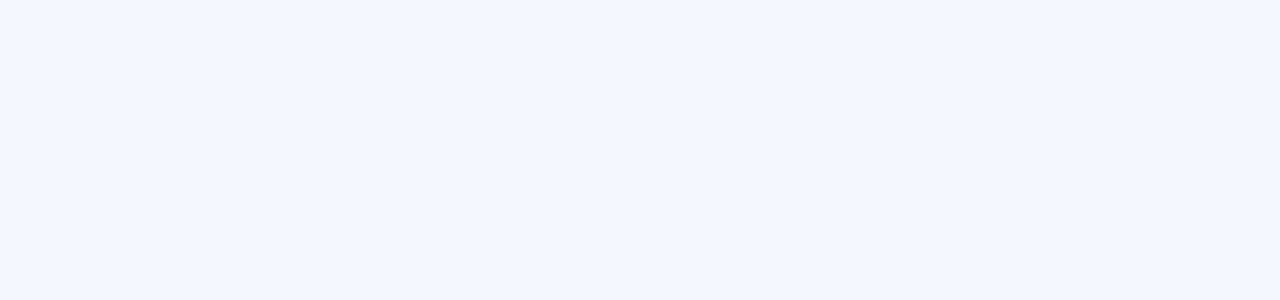
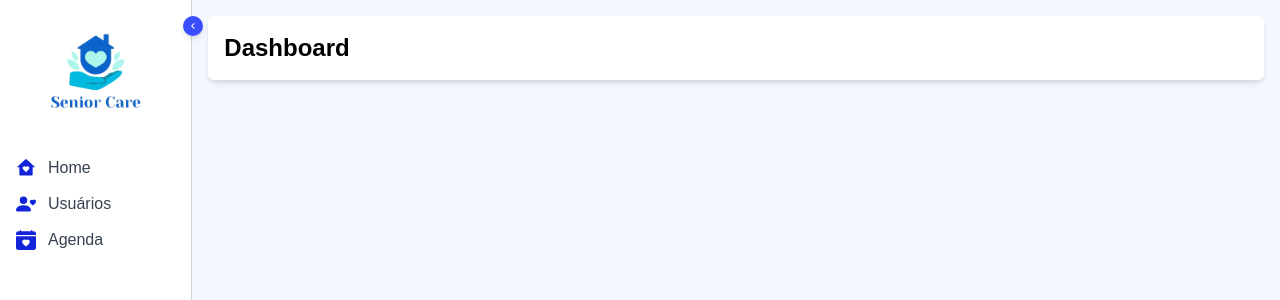
Before and after one commit to DannyCMMarques/Front-ProjetoVoluntario-, a React (Vite) app in the folder vite-project/: page /home in a window 1280 px wide. Before the commit this address had no page. Shown: the top 300 px of the page. Built offline with nearby package versions, Linux system fonts and the light colour scheme.

Commit message:
#51 update: foi atualizado o menu lateral

```diff
--- a/vite-project/src/App.tsx
+++ b/vite-project/src/App.tsx
@@ -18,9 +18,9 @@ function App() {
       {menuLateralVisivel ? (
         <Layout>
           <Routes>
-            <Route path="/inicio" element={<Dashboard />} />
-            <Route path="/usuario" element={<Usuarios />} />
-            <Route path="/idosos" element={<ListaUsuarios />} />
+            <Route path="/home" element={<Dashboard />} />
+            <Route path="/meu-perfil" element={<Usuarios />} />
+            <Route path="/idoso" element={<ListaUsuarios />} />
             <Route path="/voluntarios" element={<ListaUsuarios />} />
             <Route path="/agenda" element={<Atividades />} />
           </Routes>
--- a/vite-project/src/components/container/index.tsx
+++ b/vite-project/src/components/container/index.tsx
@@ -1,4 +1,4 @@
-const ContainerItem = ({ children }): any => {
+const ContainerItem = ({ children })=> {
   return (
     <div className="flex justify-center items-start mt-4 h-screen">
     <div className="bg-white p-4 shadow-md w-[97%] rounded-md">
--- a/vite-project/src/components/menu-lateral/menu-lateral.tsx
+++ b/vite-project/src/components/menu-lateral/menu-lateral.tsx
@@ -1,120 +1,183 @@
+import { useEffect, useState } from "react";
+import { BsCalendarHeartFill, BsPersonHeart } from "react-icons/bs";
+import { MdChevronLeft, MdChevronRight } from "react-icons/md";
 import { RiHomeHeartFill } from "react-icons/ri";
-
-import { useContext, useEffect } from "react";
-import { BiSolidCalendarHeart, BiSolidLogOut } from "react-icons/bi";
-import { BsPersonHeart } from "react-icons/bs";
-import { FaUserEdit } from "react-icons/fa";
-import { MdVolunteerActivism } from "react-icons/md";
-import MenuContents from "../../utils/content/MenuContents";
-import { ThemeContext } from "./../../utils/context/ThemeContext/ThemeContext";
+import { useNavigate } from "react-router-dom";
+import MenuContents from "./../../utils/mocks/menu/MenuContents";
 
 const SideMenu = () => {
-  const { isOpen, toggle, setIsOpen, setToggle } = useContext(ThemeContext);
+  const [isExpanded, setIsExpanded] = useState(window.innerWidth > 768);
+  const [selectedMenu, setSelectedMenu] = useState("");
+  const [selectedSubmenu, setSelectedSubmenu] = useState("");
+  const [isSubmenuOpen, setIsSubmenuOpen] = useState(false);
+  const [shouldRenderText, setShouldRenderText] = useState(false);
 
-  const menuCardContent = MenuContents({
+  const menuItems = MenuContents({
     home: <RiHomeHeartFill />,
-    dados: <FaUserEdit />,
-    voluntarios: <MdVolunteerActivism />,
-    idosos: <BsPersonHeart />,
-    atividades: <BiSolidCalendarHeart />,
+    users: <BsPersonHeart />,
+    calendar: <BsCalendarHeartFill />,
   });
+  useEffect(() => {
+    if (isExpanded) {
+      const timeout = setTimeout(() => setShouldRenderText(true), 100);
+      if (selectedMenu) {
+        setIsSubmenuOpen(true);
+      }
+      return () => clearTimeout(timeout);
+    } else {
+      setShouldRenderText(false);
+      setIsSubmenuOpen(false);
+    }
+  }, [isExpanded, selectedMenu]);
+  const navigate = useNavigate();
 
-  useEffect(() => {
-    const handleResize = () => {
-      if (window.innerWidth < 760) {
-        setIsOpen(true);
-        setToggle(true);
-      } else {
-        setIsOpen(false);
-        setToggle(false);
-      }
-    };
+  const toggleMenu = () => {
+    setIsExpanded(!isExpanded);
+  };
 
-    window.addEventListener("resize", handleResize);
-    handleResize();
-
-    return () => window.removeEventListener("resize", handleResize);
-  }, [setIsOpen, setToggle]);
-
-  const toggleSideMenu = () => {
-    if (window.innerWidth > 760) {
-      setIsOpen(!isOpen);
+  const handleMenuClick = (menuId) => {
+    if (selectedMenu === menuId) {
+      setSelectedMenu("");
+      setIsSubmenuOpen(false);
+      setSelectedSubmenu("");
+    } else {
+      setSelectedMenu(menuId);
+      setIsSubmenuOpen(true);
+      setSelectedSubmenu("");
     }
   };
 
-  const handleNavegar = (href) => {
-    if (href !== "/sair") {
-      window.location.href = href;
+  const handleSubmenuClick = (submenuId) => {
+    setSelectedSubmenu(submenuId);
+  };
+  const handleNavigate = (link, isSubmenu = false) => {
+    if (isSubmenu) {
+      navigate(link);
     } else {
-      localStorage.removeItem("access_token");
-      window.location.href = "/";
+      navigate(link);
+      if (selectedMenu === link) {
+        setIsSubmenuOpen(false);
+        setSelectedSubmenu("");
+      } else {
+        setIsSubmenuOpen(true);
+        setSelectedSubmenu("");
     }
   };
-
+}
   return (
-    <div className="mr-7">
+    <div className="flex h-screen">
       <div
-        className={`fixed top-0 left-0 h-full bg-white shadow-md transition-all duration-200 ${
-          isOpen ? "w-20" : "w-44"
+        className={`bg-white border-r border-gray-300 transition-all duration-300 relative ${
+          isExpanded ? "w-48" : "w-24"
         }`}
       >
+        <button
+          onClick={toggleMenu}
+          className="absolute top-4 right-[-12px] bg-[#3a4dff] text-white text-xs font-bold w-5 h-5 flex justify-center items-center rounded-full shadow-md"
+        >
+          {isExpanded ? (
+            <span className="text-[12px]">
+              <MdChevronLeft />
+            </span>
+          ) : (
+            <span className="text-[12px]">
+              <MdChevronRight />
+            </span>
+          )}
+        </button>
+
         <div
-          className="flex justify-center items-center cursor-pointer mt-3"
-          onClick={() => (!toggle ? toggleSideMenu() : undefined)}
+          className={`flex items-center justify-center mt-8 transition-all duration-300 `}
         >
           <img
-            className={isOpen ? "w-52" : "w-28"}
             src="imagens/logo.png"
-            alt="Icon"
+            alt="logo"
+            className={`${isExpanded ? "w-[100px]" : "w-[80px]"}`}
           />
         </div>
-        <ul className="mt-4">
-          {menuCardContent.map((item) => (
-            <li
-              key={item.id}
-              className="flex items-center justify-center gap-4 p-2 hover:bg-gradient-to-r hover:from-teal-500 hover:to-blue-500 cursor-pointer transition-all"
-            >
-              <a
-                onClick={() => handleNavegar(item.href)}
-                className="flex items-center gap-4 w-full group"
+
+        <div className="mt-10">
+          {menuItems.map((menu) => (
+            <div key={menu.id}>
+              <div
+                className={`flex items-center py-2 px-4 gap-3 cursor-pointer hover:bg-gray relative ${
+                  selectedMenu === menu.id ? "bg-white" : ""
+                } ${isExpanded ? "justify-start" : "justify-center"}`}
+                onClick={() => handleMenuClick(menu.id)}
               >
-                <div
-                  className={`flex items-center justify-around w-full gap-5 text-blue-500 text-2xl group-hover:text-white ${
-                    isOpen ? "ml-0 text-[25px]" : " ml-3 text-2xl"
+                <span
+                  onClick={
+                    !isExpanded ? () => handleNavigate(menu.id) : undefined
+                  }
+                  className={`flex items-center text-[#1225d8] ${
+                    isExpanded ? "text-[20px]" : "text-[25px]"
                   }`}
                 >
-                  <p>{item.icones}</p>
-                  {!isOpen && (
-                    <p className="text-gray-500 text-base font-medium w-full  group-hover:text-white">
-                      {item.titulo}
-                    </p>
-                  )}
-                </div>
-              </a>
-            </li>
-          ))}
-          <li className="fixed bottom-3 flex items-center justify-center gap-4 p-2 hover:bg-gradient-to-r hover:from-teal-500 hover:to-blue-500 cursor-pointer transition-all">
-            <a
-              onClick={() => handleNavegar("/sair")}
-              className="flex items-center gap-4 w-full group"
-            >
-              <div
-                className={`flex items-center justify-around w-full gap-5 text-blue-500 text-2xl group-hover:text-white ${
-                  isOpen ? "ml-1 text-[30px]" : " ml-3 text-2xl"
-                }`}
-              >
-                <p>
-                  <BiSolidLogOut />
-                </p>
-                {!isOpen && (
-                  <p className="text-gray-500 text-base font-medium w-full group-hover:text-white">
-                    Log Out
+                  {menu.icon}
+                </span>
+
+                {shouldRenderText && (
+                  <p
+                    className={`text-gray-700 transform transition-all duration-300 ${
+                      isExpanded
+                        ? "opacity-100 translate-x-0"
+                        : "opacity-0 translate-x-[-10px]"
+                    } ${
+                      selectedMenu === menu.id ? "font-bold" : "font-medium"
+                    }`}
+                    onClick={menu.id !=="usuarios" ? () => handleNavigate(menu.id) : undefined}
+
+                  >
+                    {menu.label}
                   </p>
                 )}
+                {selectedMenu === menu.id && (
+                  <span
+                    className={`absolute right-0 bg-blue-700 w-[3px] animate-grow rounded-full`}
+                  ></span>
+                )}
               </div>
-            </a>
-          </li>
-        </ul>
+
+              {menu.submenus && menu.submenus.length > 0 && (
+                <div
+                  className={`transition-all duration-300 overflow-hidden ${
+                    selectedMenu === menu.id && isSubmenuOpen
+                      ? "max-h-40"
+                      : "max-h-0"
+                  }`}
+                >
+                  <div className="pl-14">
+                    {menu.submenus.map((submenu) => (
+                      <div
+                        key={submenu.id}
+                        className={`flex items-center py-2 px-1 text-[14px] cursor-pointer hover:bg-gray-50 transform transition-all duration-100 ${
+                          isExpanded
+                            ? "opacity-100 translate-x-0"
+                            : "opacity-0 translate-x-[-10px]"
+                        } ${
+                          selectedSubmenu === submenu.id
+                            ? "text-[#9a89ff]"
+                            : "text-gray-700"
+                        }`}
+                        onClick={() => handleSubmenuClick(submenu.id)}
+                      >
+                        <span className="text-[14px]">
+                          {" "}
+                          <MdChevronRight />
+                        </span>
+                        <span
+  onClick={() => handleNavigate(submenu.id, true)}
+>
+  {submenu.label}
+</span>
+                      </div>
+                    ))}
+                  </div>
+                </div>
+              )}
+            </div>
+          ))}
+        </div>
       </div>
     </div>
   );
--- a/vite-project/src/pages/Dashboard/index.tsx
+++ b/vite-project/src/pages/Dashboard/index.tsx
@@ -1,11 +1,17 @@
+import ContainerItem from "../../components/container";
 
 const Dashboard = () => {
 
   return (
-    <>
-
-
-    </>
+    <div>
+    <ContainerItem>
+      <div>
+        <div className="flex gap-3 flex-wrap">
+          <p className="font-bold text-2xl">Dashboard</p>
+        </div>
+      </div>
+    </ContainerItem>
+  </div>
   );
 };
 
--- /dev/null
+++ b/vite-project/src/utils/mocks/menu/MenuContents.ts
@@ -0,0 +1,39 @@
+const MenuContents = (icons) => {
+  const menuItems = [
+    {
+      id: "home",
+      icon: icons.home,
+      label: "Home",
+      submenus: [],
+    },
+    {
+      id: "usuarios",
+      icon: icons.users,
+      label: "Usuários",
+      submenus: [
+        {
+          id: "meu-perfil",
+          label: "Meu Perfil",
+        },
+        {
+          id: "voluntarios",
+          label: "Voluntários",
+        },
+        {
+          id: "idoso",
+          label: "Idoso",
+        },
+      ],
+    },
+    {
+      id: "agenda",
+      icon: icons.calendar,
+      label: "Agenda",
+      submenus: [],
+    },
+  ];
+
+  return menuItems;
+};
+
+export default MenuContents;
```
Also changed, not shown: vite-project/src/utils/content/MenuContents.ts (deleted, +0 -39 lines), vite-project/src/assets/profile.png (renamed from vite-project/public/imagens/profile.png), 1 other file (tests, documents, lock files or other folders).
